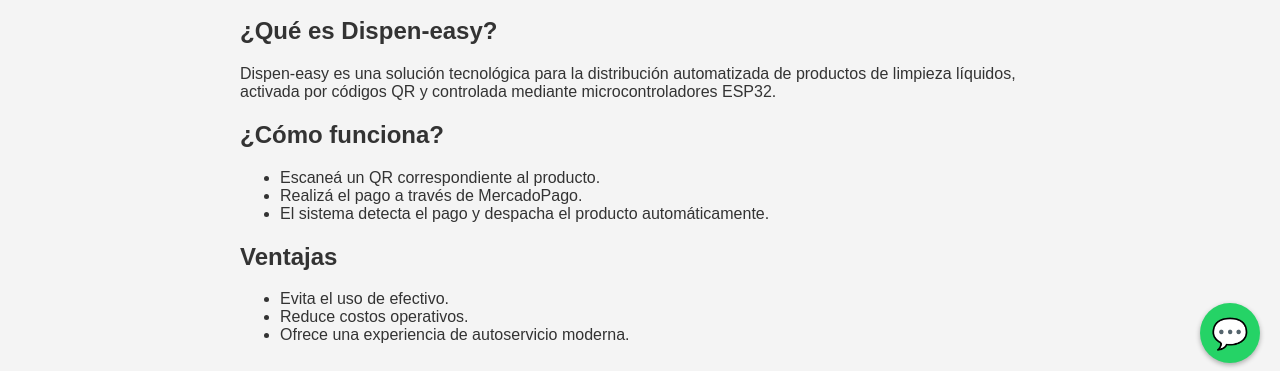
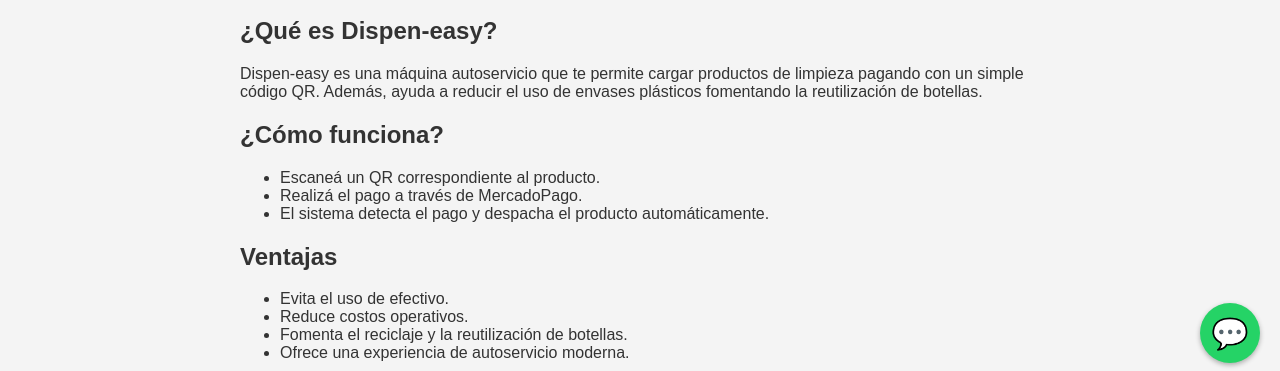
Before and after one commit to victorap-tech/Dispen-easy-, a plain HTML site: page index.html in a window 1280 px wide. Shown: the part 417-788 px from the top of the page. Drawn offline with Linux system fonts and the light colour scheme.

Commit message:
Add files via upload

```diff
--- a/index.html
+++ b/index.html
@@ -67,7 +67,7 @@
     <img src="logo.png" alt="Logo Dispen-easy" class="logo" />
     <h2>¿Qué es Dispen-easy?</h2>
     <p>
-      Dispen-easy es una solución tecnológica para la distribución automatizada de productos de limpieza líquidos, activada por códigos QR y controlada mediante microcontroladores ESP32.
+      Dispen-easy es una máquina autoservicio que te permite cargar productos de limpieza pagando con un simple código QR. Además, ayuda a reducir el uso de envases plásticos fomentando la reutilización de botellas.
     </p>
 
     <h2>¿Cómo funciona?</h2>
@@ -81,6 +81,7 @@
     <ul>
       <li>Evita el uso de efectivo.</li>
       <li>Reduce costos operativos.</li>
+      <li>Fomenta el reciclaje y la reutilización de botellas.</li>
       <li>Ofrece una experiencia de autoservicio moderna.</li>
     </ul>
 
```
